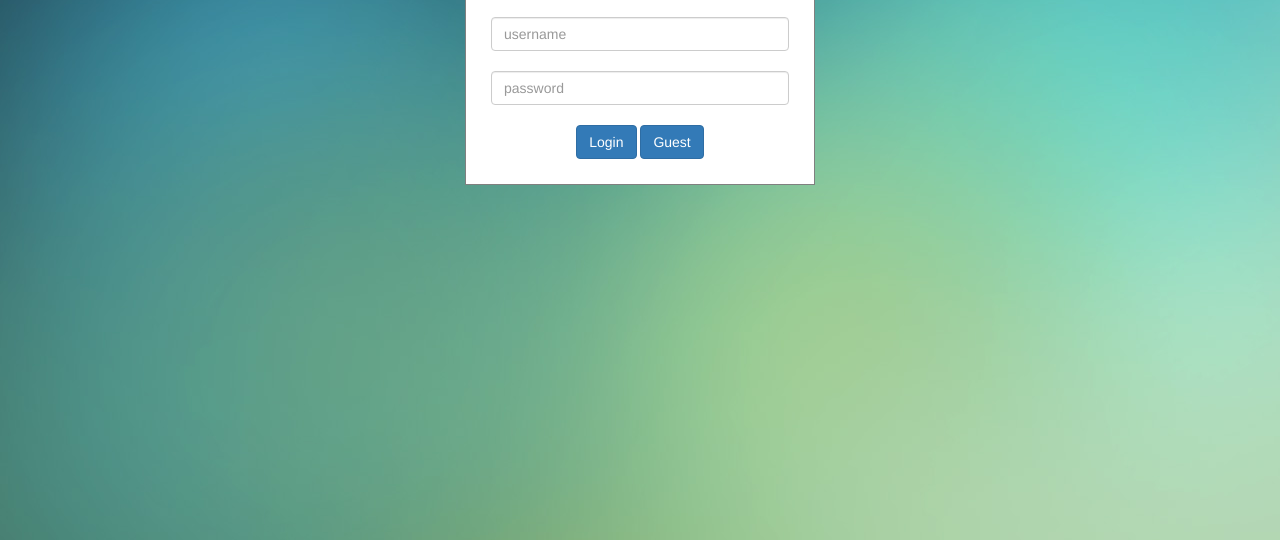
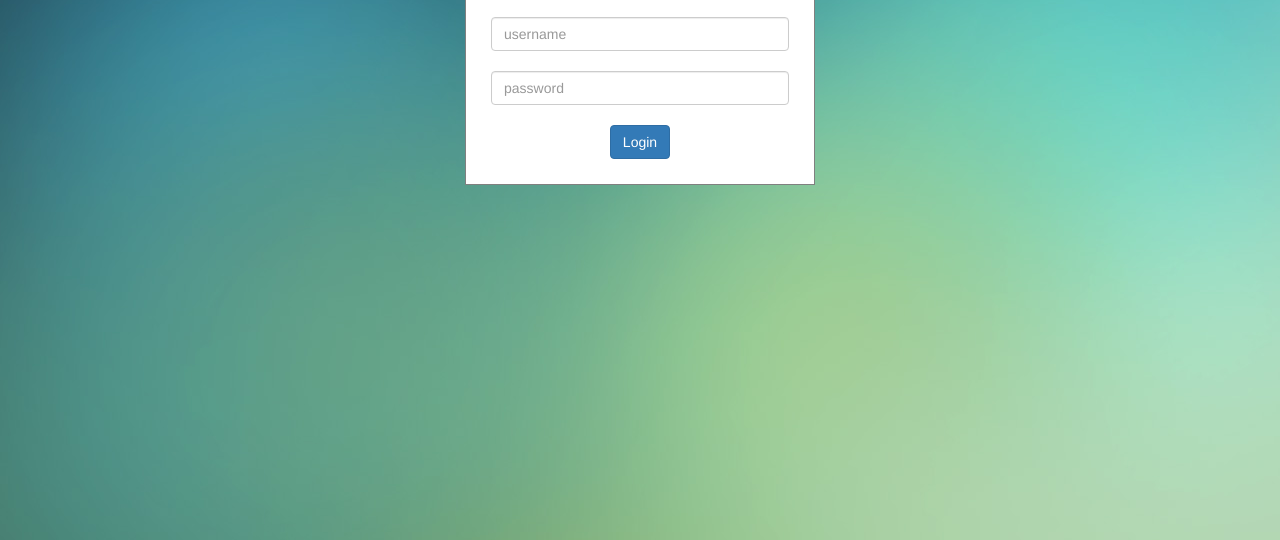
Before and after one commit to vikasediga/todo, a website: page public/global/html/login.html in a window 1280 px wide. Shown: the part 260-800 px from the top of the page. Drawn offline with nearby package versions, Linux system fonts and the light colour scheme; files that its build step writes are made by us from their sources.

Commit message:
minor change

```diff
--- a/public/global/html/login.html
+++ b/public/global/html/login.html
@@ -15,7 +15,6 @@
 			<input type="text" class="form-control" placeholder="username" ng-model="username"><br>
 			<input type="password" class="form-control" placeholder="password" ng-model="pwd"><br>
 			<button class="btn btn-primary" ng-click="sendLoginReq()">Login</button>
-			<button class="btn btn-primary" ng-click="getGuestLogin()">Guest</button>
 		</div>
 		<div ng-show="!self">
 			<h1> Guest Login</h1>
```
